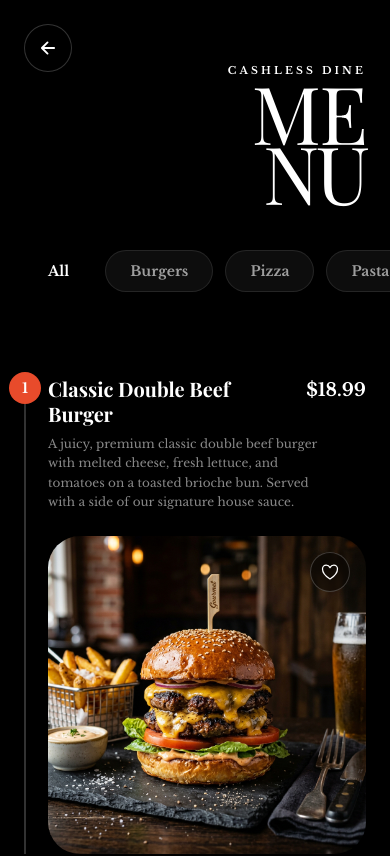
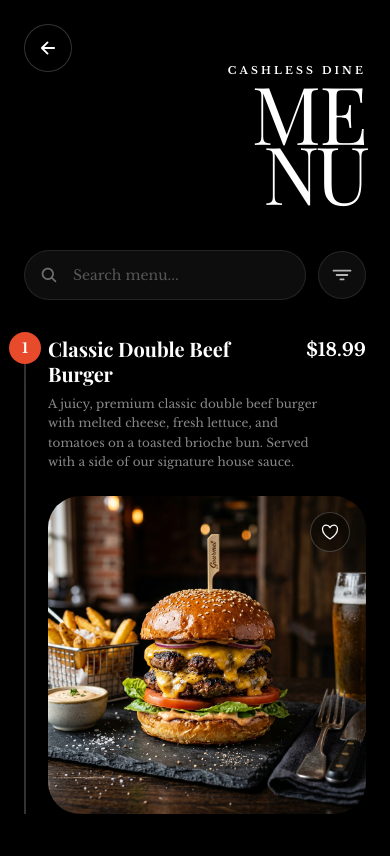
Before and after one commit to ashiqurrhmn/cashless-dine, a Next.js app: page /menu in a window 390 px wide. Shown: the top 856 px of the page. Built offline with nearby package versions, Linux system fonts and the light colour scheme.

Commit message:
added search funtionality in the menu page

```diff
--- a/src/app/menu/page.js
+++ b/src/app/menu/page.js
@@ -7,14 +7,21 @@ import CategoryFilter from "@/components/CategoryFilter";
 import { menuItems, categories } from "@/data/menu";
 import { motion, AnimatePresence } from "framer-motion";
 import Link from "next/link";
-import { IoArrowBack } from "react-icons/io5";
+import { IoArrowBack, IoSearch, IoFilter } from "react-icons/io5";
 
 export default function MenuPage() {
   const [activeCategory, setActiveCategory] = useState("All");
+  const [searchQuery, setSearchQuery] = useState("");
+  const [isMobileFilterOpen, setIsMobileFilterOpen] = useState(false);
 
-  const filteredItems = menuItems.filter(
-    (item) => activeCategory === "All" || item.category === activeCategory
-  );
+  const filteredItems = menuItems.filter((item) => {
+    const matchesCategory = activeCategory === "All" || item.category === activeCategory;
+    const matchesSearch =
+      item.name.toLowerCase().includes(searchQuery.toLowerCase()) ||
+      (item.description && item.description.toLowerCase().includes(searchQuery.toLowerCase()));
+
+    return matchesCategory && matchesSearch;
+  });
 
   return (
     <main className="min-h-screen bg-black pb-24 selection:bg-accent selection:text-white">
@@ -49,14 +56,46 @@ export default function MenuPage() {
             </div>
           </motion.div>
         </div>
+        <div className="flex flex-col lg:flex-row lg:items-center justify-between gap-6 mb-16 max-md:mb-8">
+
+          {/* Top Row on Mobile: Search Bar + Filter Toggle */}
+          <div className="flex w-full lg:w-auto lg:order-2 gap-3 items-center">
+            {/* Search Bar */}
+            <div className="relative group w-full lg:max-w-sm">
+              <div className="absolute left-4 top-1/2 -translate-y-1/2 flex items-center pointer-events-none z-10">
+                <IoSearch className="text-white/40 group-focus-within:text-accent transition-colors duration-300 text-lg" />
+              </div>
+              <input
+                type="text"
+                placeholder="Search menu..."
+                value={searchQuery}
+                onChange={(e) => setSearchQuery(e.target.value)}
+                className="w-full bg-white/5 border border-white/10 rounded-full py-3.5 pl-12 pr-6 text-sm text-white placeholder-white/30 focus:outline-none focus:border-accent/50 focus:ring-1 focus:ring-accent/50 focus:bg-white/10 transition-all duration-300 backdrop-blur-sm"
+              />
+            </div>
+
+            {/* Mobile Filter Toggle */}
+            <button
+              onClick={() => setIsMobileFilterOpen(!isMobileFilterOpen)}
+              className={`lg:hidden flex-shrink-0 w-12 h-12 flex items-center justify-center rounded-full border transition-all duration-300 ${
+                isMobileFilterOpen
+                  ? "bg-accent border-accent text-white"
+                  : "bg-white/5 border-white/10 text-white/70 hover:text-white"
+              }`}
+            >
+              <IoFilter className="text-xl" />
+            </button>
+          </div>
 
           {/* Category Filter */}
-        <div className="mb-16">
+          <div className={`w-full lg:w-auto overflow-x-auto no-scrollbar lg:order-1 ${isMobileFilterOpen ? "block" : "hidden lg:block"}`}>
             <CategoryFilter
               categories={categories}
               activeCategory={activeCategory}
               onSelectCategory={setActiveCategory}
             />
+          </div>
+
         </div>
 
         {/* Food Grid - Masonry style using CSS columns */}
```
Lines whose indentation alone changed are shown as unchanged.
